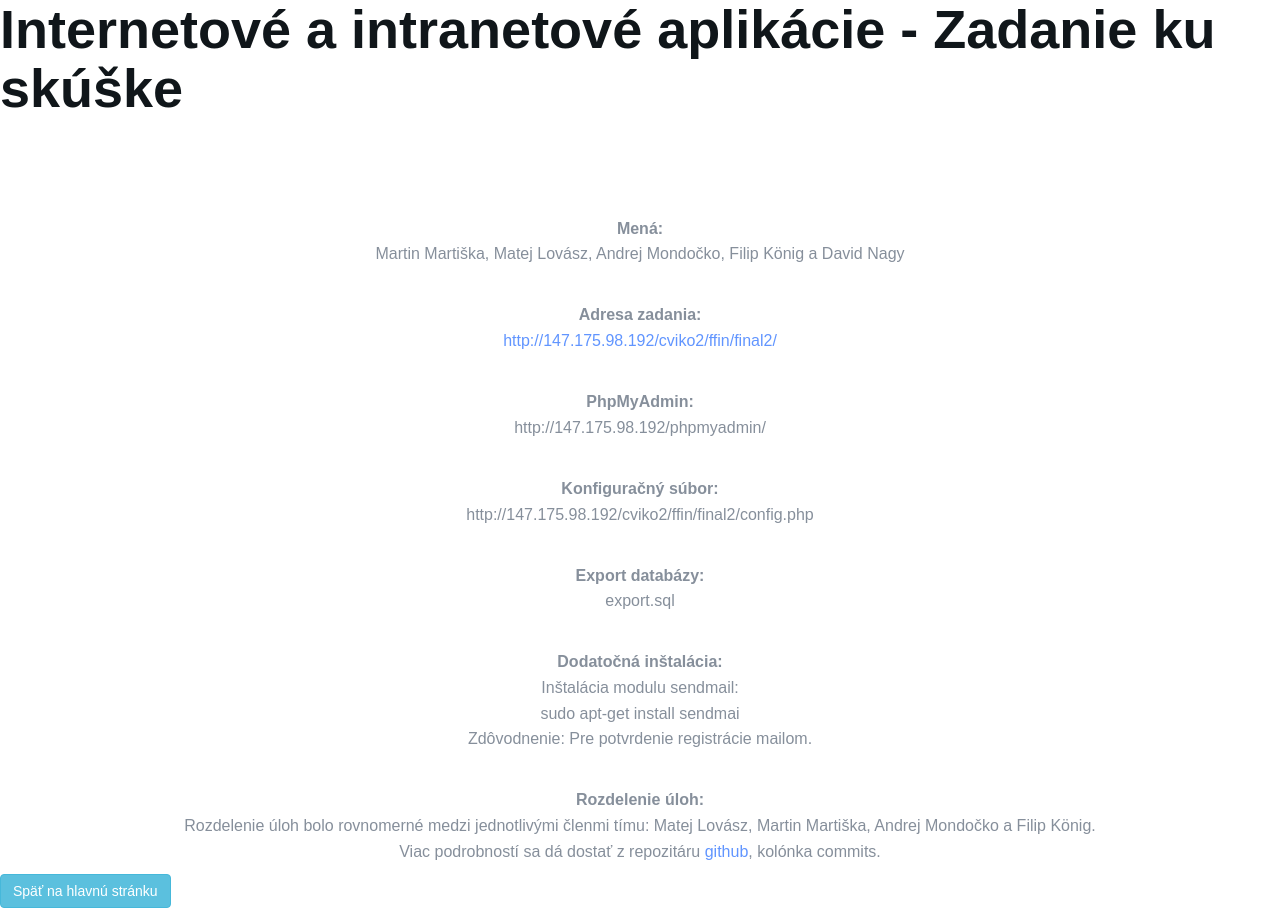
After one commit to gizdicex/final-webtech, a PHP site: page /dokemntacia.php in a window 1280 px wide. The commit adds this page. Run offline with PHP 8.4, Linux system fonts and the light colour scheme; some libraries are stand-ins or nearby versions.

Commit message:
Add files via upload

```diff
--- /dev/null
+++ b/dokemntacia.php
@@ -0,0 +1,46 @@
+<!DOCTYPE html>
+<html>
+<head>
+    <meta charset="UTF-8">
+    <meta name="viewport"
+          content="width=device-width, user-scalable=no, initial-scale=1.0, maximum-scale=1.0, minimum-scale=1.0">
+    <meta http-equiv="X-UA-Compatible" content="ie=edge">
+    <link rel="stylesheet" type="text/css" href="https://maxcdn.bootstrapcdn.com/bootstrap/3.3.5/css/bootstrap.min.css">
+    <link rel="stylesheet" type="text/css" href="https://maxcdn.bootstrapcdn.com/font-awesome/4.4.0/css/font-awesome.min.css">
+    <link type="text/css" rel="stylesheet" href="css/style.css">
+    <title>Dokumentacia</title>
+</head>
+<body class="dokumentacia">
+<h1>
+    Internetové a intranetové aplikácie - Zadanie ku skúške
+</h1><br><br><br>
+
+<p><b>Mená:</b><br>
+    Martin Martiška, Matej Lovász, Andrej Mondočko, Filip König a David Nagy</p><br>
+<p><b>Adresa zadania:</b><br>
+    <a href="http://147.175.98.192/cviko2/ffin/final2/">http://147.175.98.192/cviko2/ffin/final2/</a>
+</p><br>
+<p><b>PhpMyAdmin:</b><br>
+    http://147.175.98.192/phpmyadmin/
+</p><br>
+<p><b>Konfiguračný súbor:</b><br>
+    http://147.175.98.192/cviko2/ffin/final2/config.php
+</p><br>
+<p><b>Export databázy:</b><br>
+    export.sql
+</p><br>
+<p><b>Dodatočná inštalácia:</b><br>
+    Inštalácia modulu sendmail:<br>
+    sudo apt-get install sendmai<br>
+    Zdôvodnenie: Pre potvrdenie registrácie mailom.
+</p><br>
+<p>
+    <b>Rozdelenie úloh:</b><br>
+    Rozdelenie úloh bolo rovnomerné medzi jednotlivými členmi tímu:
+    Matej Lovász, Martin Martiška, Andrej Mondočko a Filip König.<br>
+    Viac podrobností sa dá dostať z repozitáru <a href="https://github.com/gizdicex/final-webtech">github</a>, kolónka commits.
+
+</p>
+<a href="index.php" class="btn btn-info" role="button">Späť na hlavnú stránku</a>
+</body>
+</html>
--- a/index.php
+++ b/index.php
@@ -314,7 +314,7 @@ session_start();
 
     </div>
     <!-- /Container -->
-
+    <p class="pe"><a href="dokemntacia.php">Dokumentacia</a></p>
 </footer>
 <!-- /Footer -->
 
```
